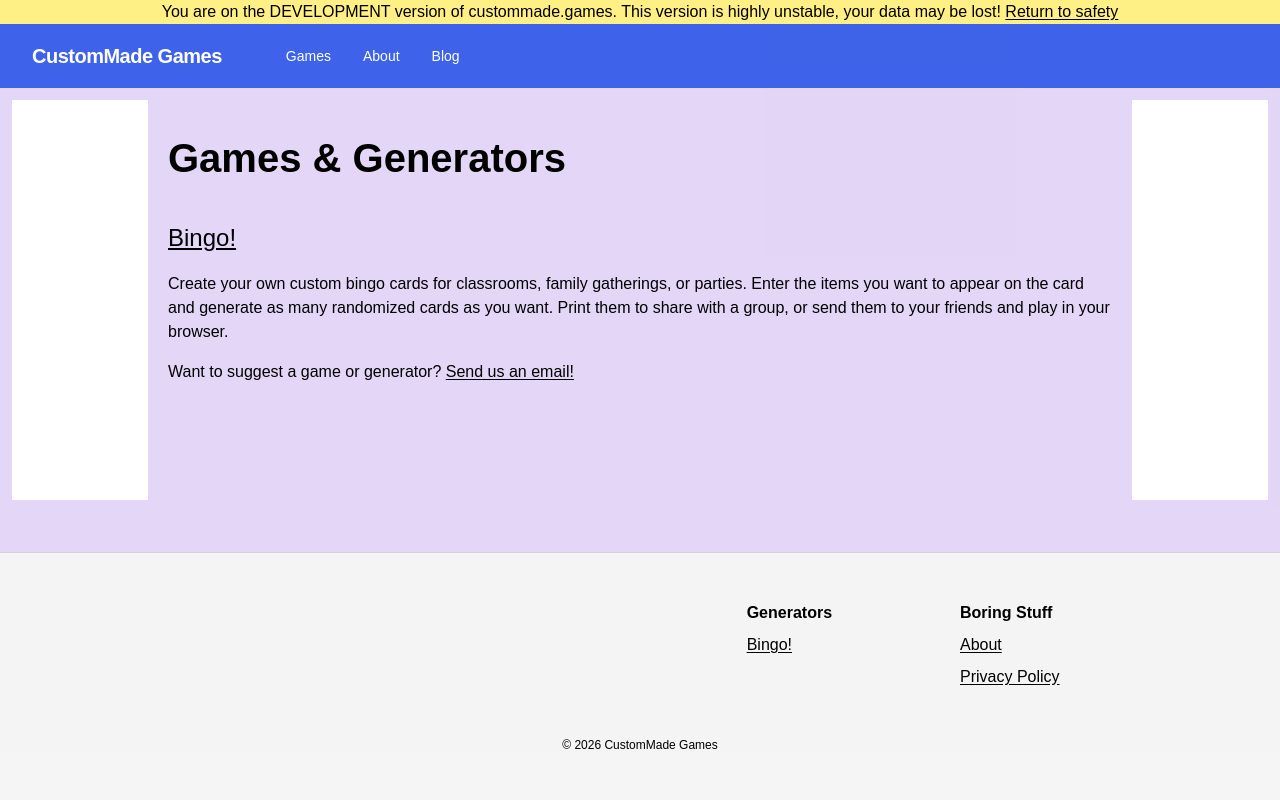
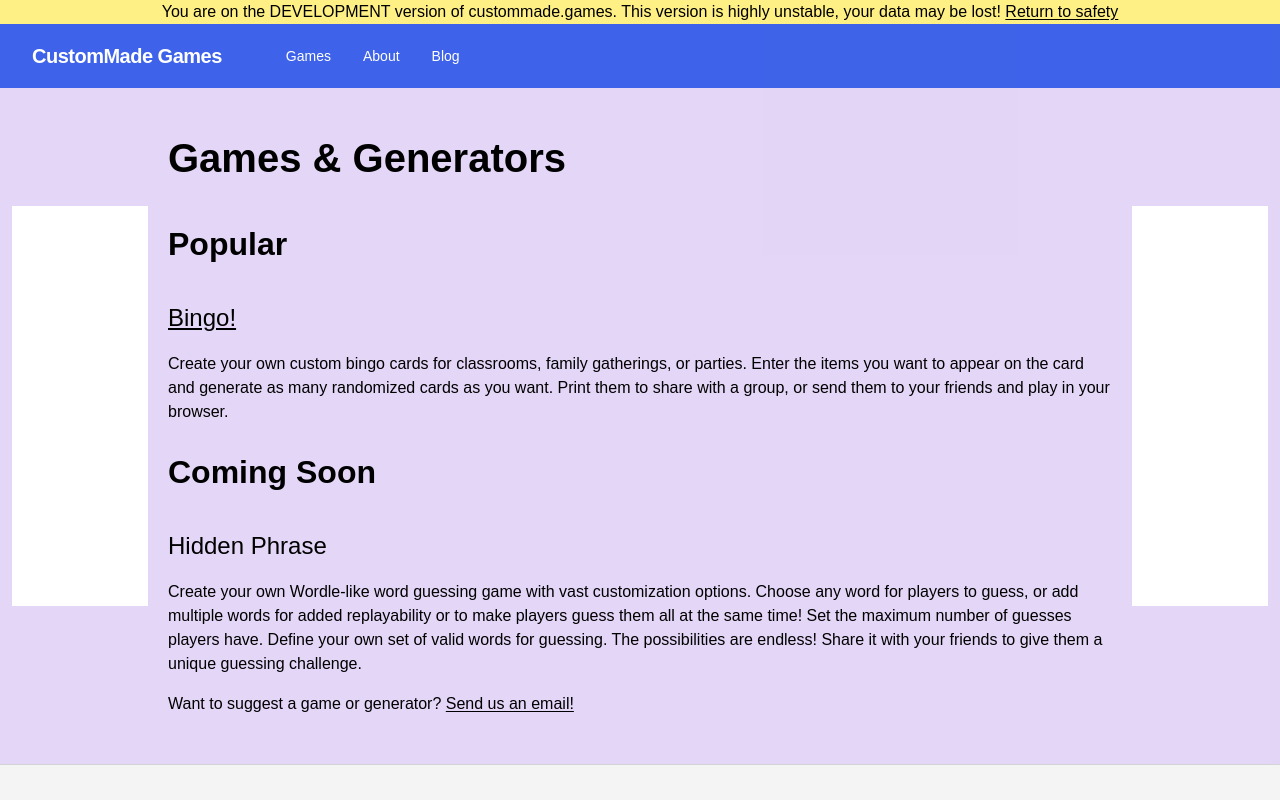
Before and after one commit to hagensv-web/custommade-dev, a Next.js app: page / in a window 1280 px wide. Shown: the top 800 px of the page. Built offline with nearby package versions, Linux system fonts and the light colour scheme; a web font is replaced by a local one.

Commit message:
fix page accessibility & display coming soon

```diff
--- a/app/page.tsx
+++ b/app/page.tsx
@@ -1,10 +1,11 @@
 import StyledLink from "@/components/core/StyledLink";
-import { games } from "@/data/games"
+import { comingSoon, games } from "@/data/games"
 
 export default function Home() {
   return (
     <div className="flex flex-col flex-1">
       <h1>Games & Generators</h1>
+      <h2>Popular</h2>
       { games.map( game => (
         <div key={game.name}>
           <h3><StyledLink href={game.baseUrl}>{game.name}</StyledLink></h3>
@@ -12,6 +13,14 @@ export default function Home() {
         </div>
       )) }
 
+      <h2>Coming Soon</h2>
+      { comingSoon.map( game => (
+        <div key={game.name}>
+          <h3>{game.name}</h3>
+          <p>{game.description}</p>
+        </div>
+      ))}
+
       <p>Want to suggest a game or generator? <StyledLink href={"mailto:contact@custommade.games"} rel="nofollow">Send us an email!</StyledLink></p>
     </div>
   );
--- a/data/games.ts
+++ b/data/games.ts
@@ -18,6 +18,9 @@ export const comingSoon: Game[] = [
     baseUrl: "/word-guess",
     description: "Create your own Wordle-like word guessing game with vast customization options. Choose any word for players to guess, or add multiple words for added replayability or to make players guess them all at the same time! Set the maximum number of guesses players have. Define your own set of valid words for guessing. The possibilities are endless! Share it with your friends to give them a unique guessing challenge."
   },
+]
+
+export const planned: Game[] = [
   {
     name: "Sliding Puzzle",
     baseUrl: "/slide-puzzle",
@@ -25,8 +28,13 @@ export const comingSoon: Game[] = [
   },
   {
     name: "Trivia Categories",
-    baseUrl: "/category-trivia",
+    baseUrl: "/trivia-categories",
     description: "Create your own Jepoardy-like trivia game. Create your own categories, point scaling, bonuses and more! When your game is ready, share your screen and you're ready to host."
+  },
+  {
+    name: "Team Survey Showdown",
+    baseUrl: "/survey-showdown",
+    description: "Create your own Family Feud game"
   },
   {
     name: "Crossword",
```
